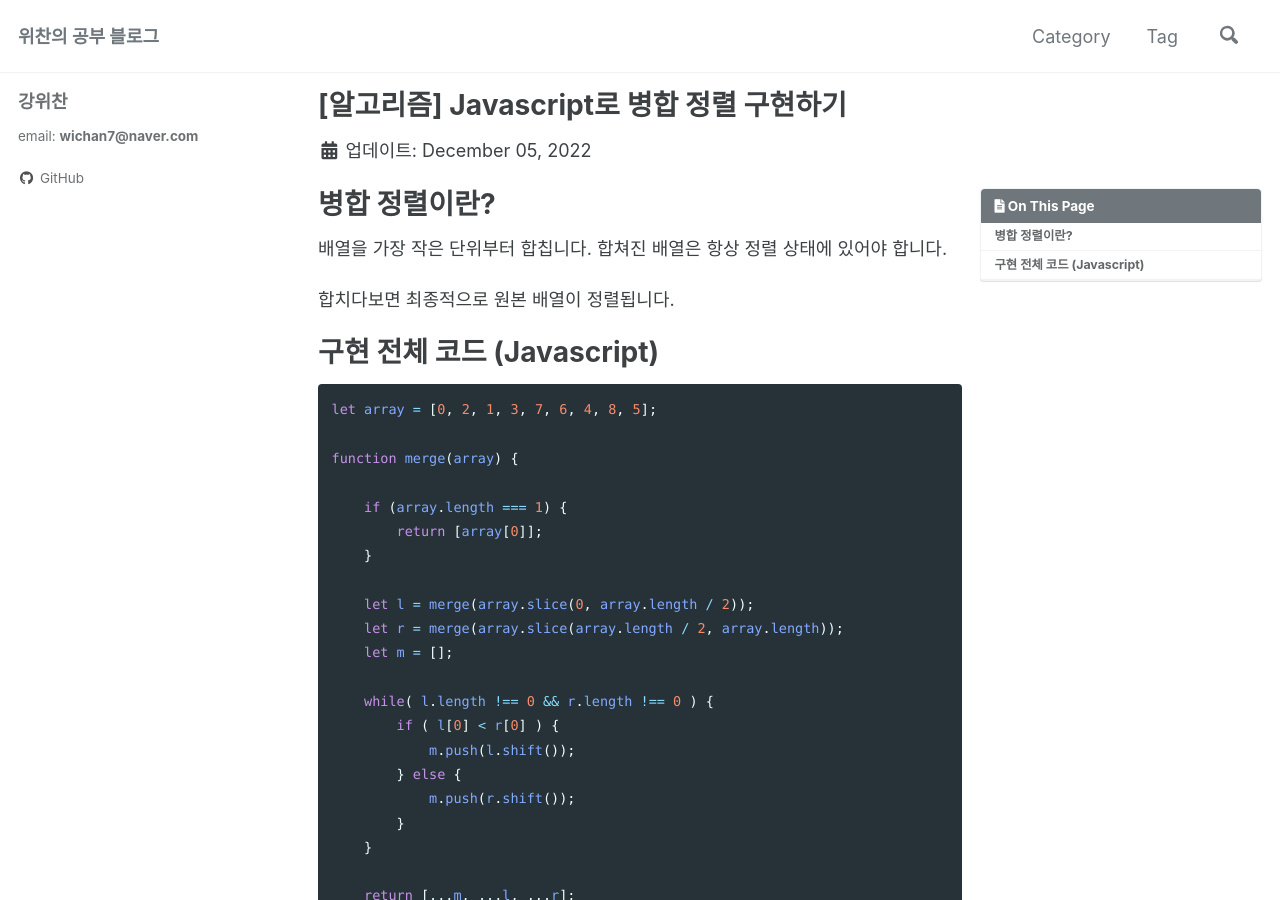
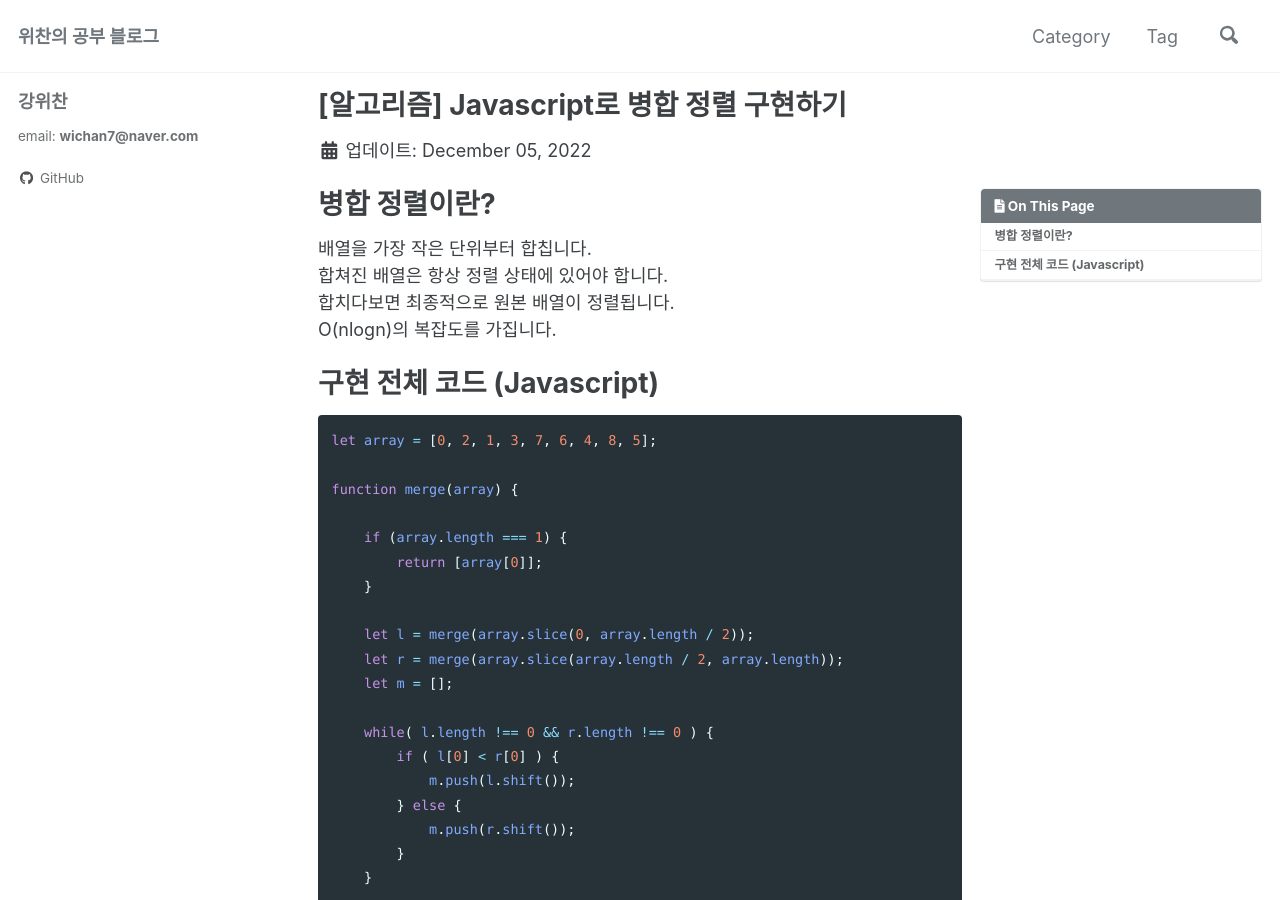
Before and after one commit to wichan7/wichan7.github.io, a Jekyll site: the page built from _posts/2022-12-05-algorithm-mergesort-1.md, in a window 1280 px wide and 900 px high. Built offline with Jekyll 4.4.1, drawn with Linux system fonts in a browser that asks for light colours; cached includes are drawn as plain includes; comment, search, counter and statistics services are not loaded.

Commit message:
Update 2022-12-05-algorithm-mergesort-1.md

```diff
--- a/_posts/2022-12-05-algorithm-mergesort-1.md
+++ b/_posts/2022-12-05-algorithm-mergesort-1.md
@@ -9,9 +9,10 @@ tags:
 toc: true
 ---
 # 병합 정렬이란?
-배열을 가장 작은 단위부터 합칩니다. 합쳐진 배열은 항상 정렬 상태에 있어야 합니다.<br>
-
+배열을 가장 작은 단위부터 합칩니다.<br>
+합쳐진 배열은 항상 정렬 상태에 있어야 합니다.<br>
 합치다보면 최종적으로 원본 배열이 정렬됩니다.<br>
+O(nlogn)의 복잡도를 가집니다.<br>
 
 # 구현 전체 코드 (Javascript)
 ~~~ javascript
```
